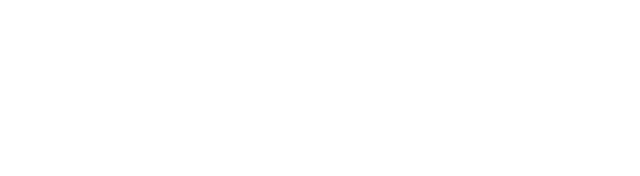
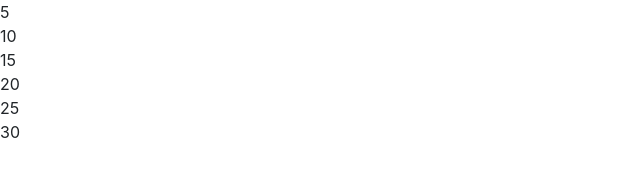
Before and after one commit to Anton3010/CountUpBy, a plain HTML site: page index.html in a window 1280 px wide. Shown: the whole page, without its empty margins (0-640 px from the left). Drawn offline with Linux system fonts and the light colour scheme.

Commit message:
Add for loop functionality.

```diff
--- a/index.html
+++ b/index.html
@@ -8,9 +8,10 @@
     <title></title>
   </head>
   <body>
+    <div class="results">
+      <ul id="results">
 
-
-
-
+      </ul>
+    </div>
   </body>
 </html>
--- a/js/scripts.js
+++ b/js/scripts.js
@@ -1,5 +1,33 @@
+// $(document).ready(function() {
+//   var summandsArray = 0;
+//   var summands = [1, 2, 3, 4, 5];
+//   for (var index = 0; index < summands.length; index += 1) {
+//     summandsArray += summands[index];
+//   }
+//   alert(summandsArray);
+//
+// });
+
+// $(document).ready(function() {
+//   var num = 0;
+//   while(num < 30){
+//   num = num + 5;
+//   // var newArray = num.split();
+//   $(".results").append(num);
+//   // $(".results").show();
+//   }
+// });
+
 $(document).ready(function() {
+  // for(starting point, end point, increments){
+  //   do things, for each increment.
+  // }
 
 
-
+  var n1 = 5
+  var n2 = 30
+  var result =[];
+  for  (var index=n1; index <= n2; index += n1) {
+    $("#results").append("<li>" + index + "</li>");
+  }
 });
```
